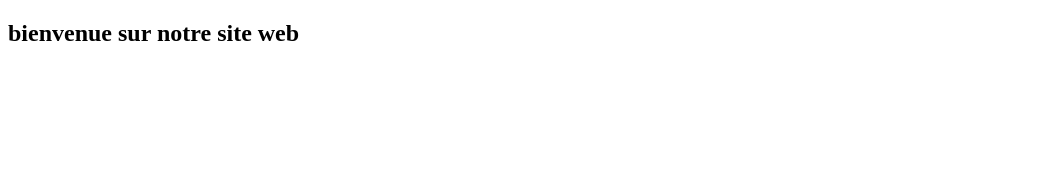
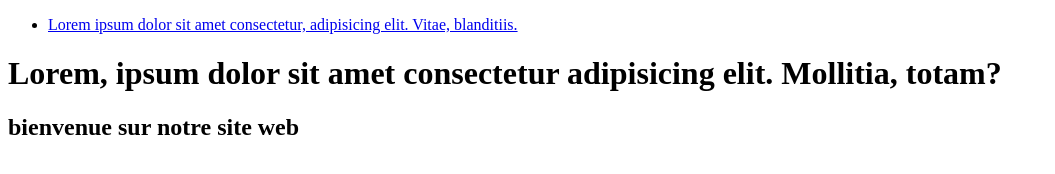
Before and after one commit to Mashixaal/practice_git, a plain HTML site: page index.html in a window 1280 px wide. Shown: the whole page, without its empty margins (0-1055 px from the left). Drawn offline with Linux system fonts and the light colour scheme.

Commit message:
update commit footer

```diff
--- a/index.html
+++ b/index.html
@@ -7,8 +7,27 @@
     <link rel="stylesheet" href="./assets/css/styles.css" />
     <script src="./assets/js/main.js"></script>
     <title>practice_git</title>
+</head>
+<body>
+</html>
   </head>
   <body>
+    <header>
+      <nav>
+        <ul>
+          <li>
+            <a href="#"
+              >Lorem ipsum dolor sit amet consectetur, adipisicing elit. Vitae,
+              blanditiis.</a
+            >
+          </li>
+        </ul>
+      </nav>
+    </header>
+    <h1>
+        Lorem, ipsum dolor sit amet consectetur adipisicing elit. Mollitia, totam?
+    </h1>
+  </head>
     <footer>
       <h2>bienvenue sur notre site web</h2>
     </footer>
```
